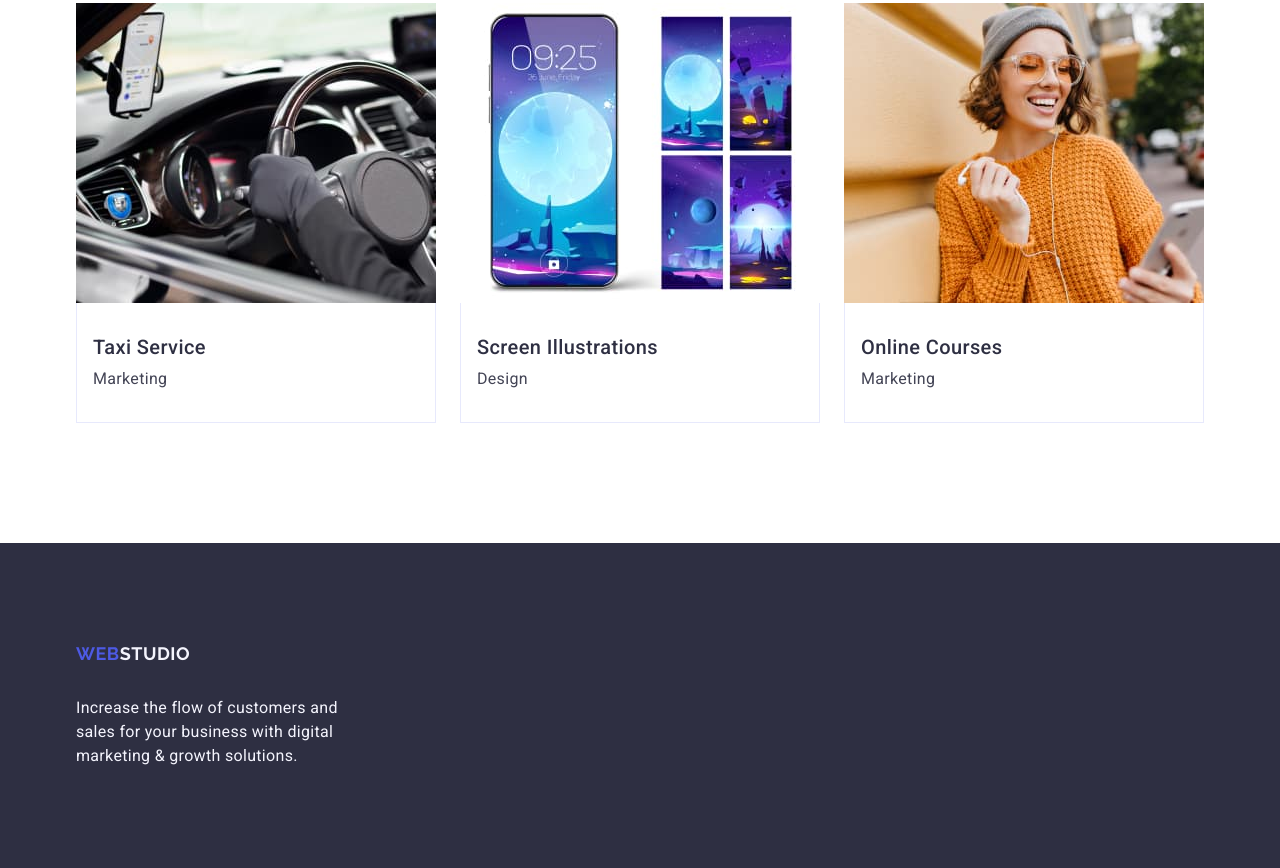
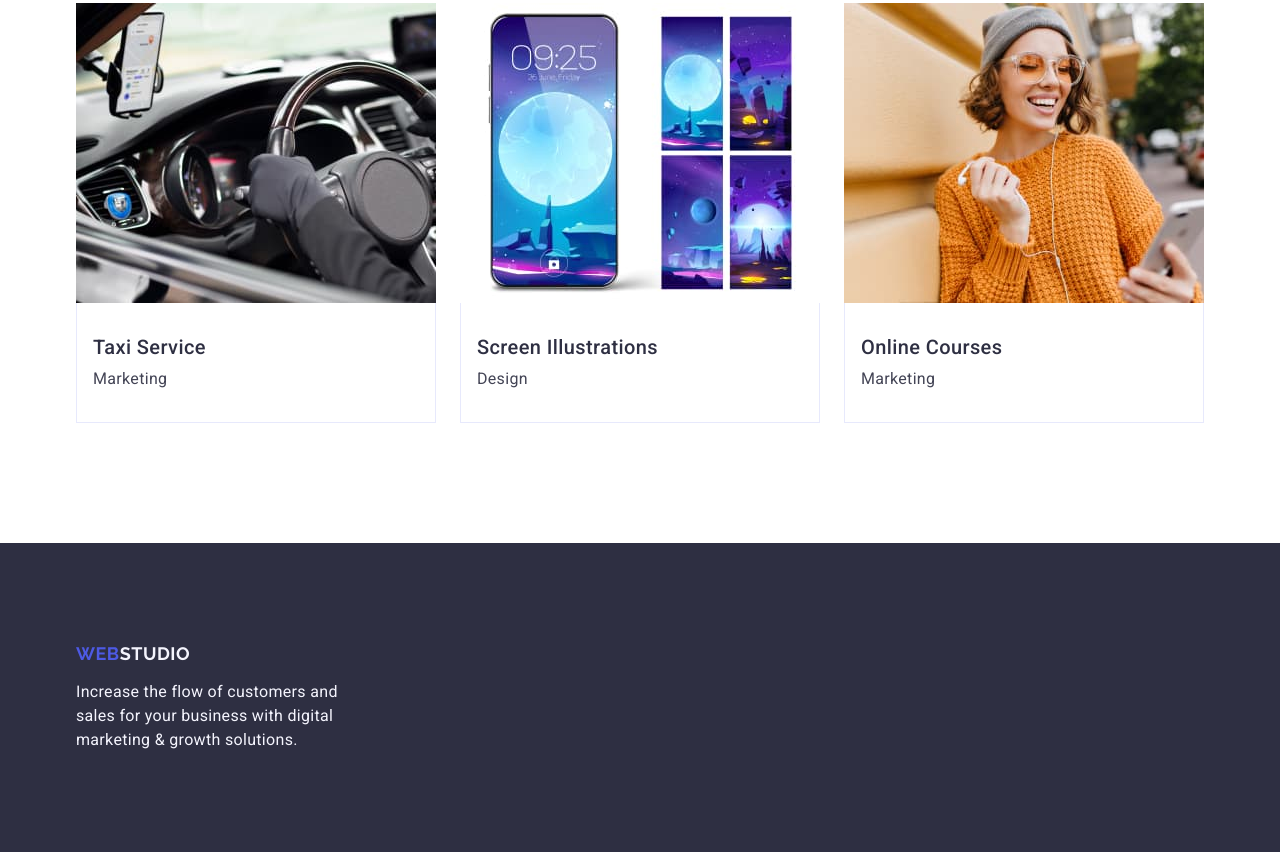
Before and after one commit to OlgaChapman/my-repository-hw3, a plain HTML site: page index.html in a window 1280 px wide. Shown: the part 2470-3338 px from the top of the page. Drawn offline with nearby package versions, Linux system fonts and the light colour scheme.

Commit message:
delete in div-conteiner display-flex

```diff
--- a/css/styles.css
+++ b/css/styles.css
@@ -310,9 +310,3 @@ img {
   background: #2e2f42;
   padding: 100px 0;
 }
-.container-footer {
-  display: flex;
-  flex-direction: column;
-  justify-content: center;
-  gap: 16px;
-}
```
